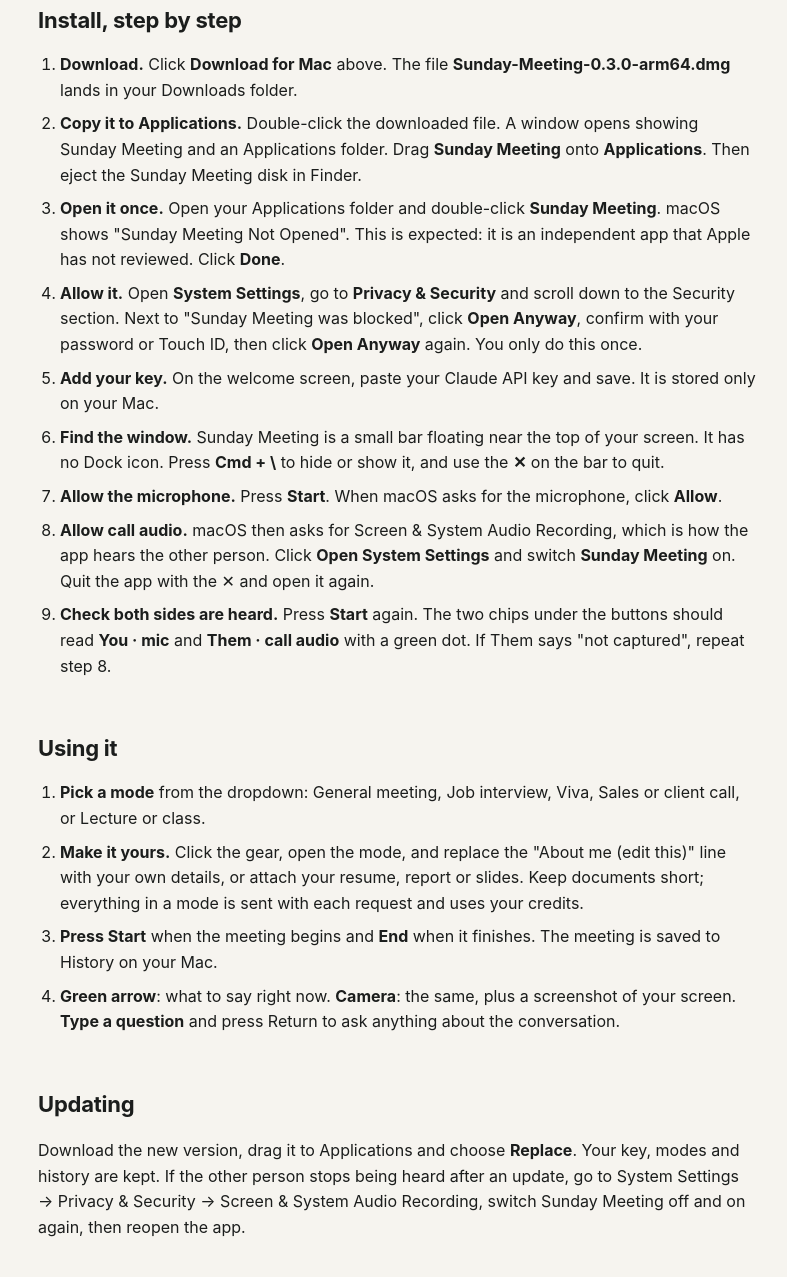
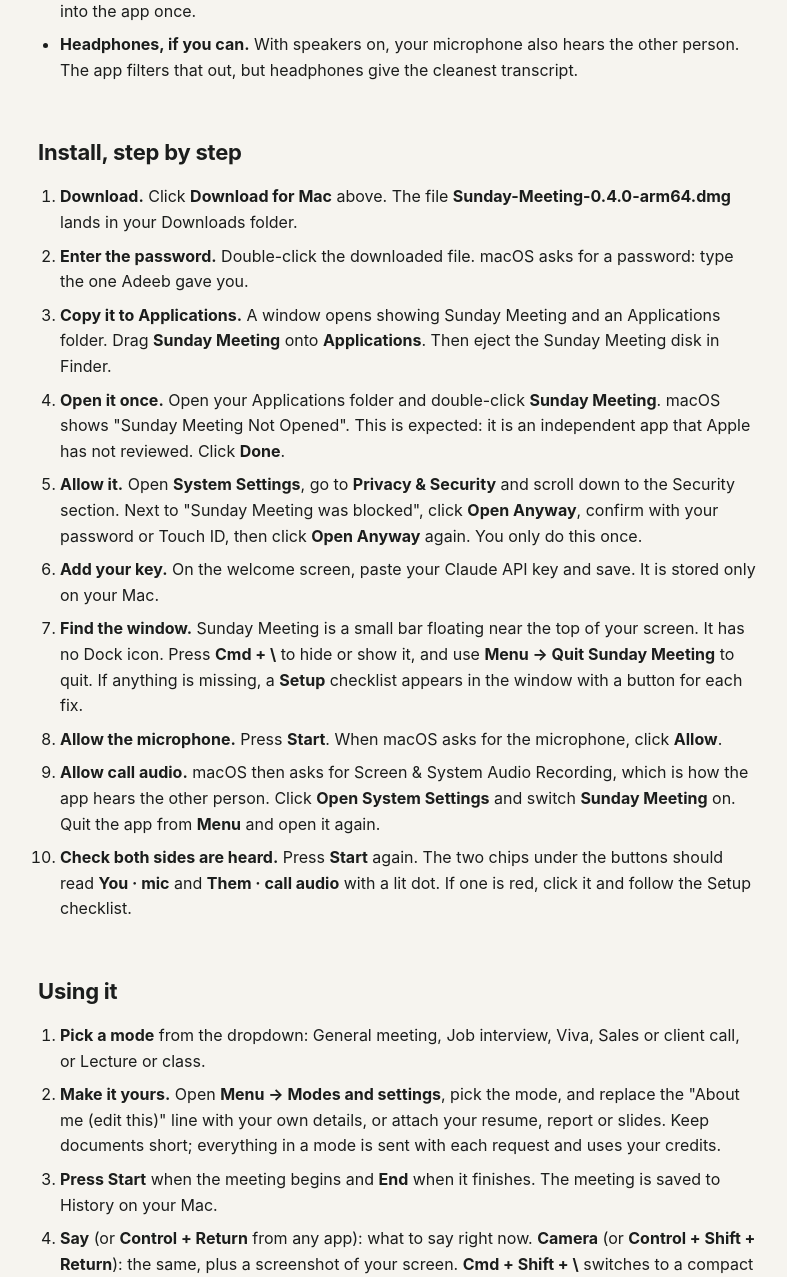
Before and after one commit to adeebkm/sunday-meeting-download, a plain HTML site: page index.html in a window 1280 px wide. Shown: the part 1483-2760 px from the top of the page, without its empty margins (242-1029 px from the left). Drawn offline with Linux system fonts and the light colour scheme.

Commit message:
Download page: version 0.4.0, password-protected download, new interface

```diff
--- a/index.html
+++ b/index.html
@@ -38,13 +38,14 @@
   <h1>Sunday Meeting</h1>
   <p class="lede">A small floating window that listens to your meeting, shows a live transcript of both sides, and tells you what to say when you ask.</p>
   <p class="why">Adeeb built Sunday Meeting and made it free for students who need a hand in meetings, and to help them prepare for vivas and interviews.</p>
-  <a class="btn" href="https://github.com/adeebkm/sunday-meeting-download/releases/latest/download/Sunday-Meeting-0.3.0-arm64.dmg">Download for Mac</a>
-  <p class="req">Version 0.3.0 · about 205 MB · needs a Mac with Apple Silicon and your own Claude API key</p>
+  <a class="btn" href="https://github.com/adeebkm/sunday-meeting-download/releases/latest/download/Sunday-Meeting-0.4.0-arm64.dmg">Download for Mac</a>
+  <p class="req"><b>The download is password protected for now.</b> Ask Adeeb for the password; macOS asks for it when you open the file.</p>
+  <p class="req">Version 0.4.0 · about 220 MB · password needed to open · needs a Mac with Apple Silicon and your own Claude API key</p>
 
   <h2>What it does</h2>
   <div class="grid">
     <div class="card"><b>Hears both sides</b><span>Your microphone and the call audio are transcribed on your Mac, labelled You and Them.</span></div>
-    <div class="card"><b>What to say</b><span>Press the green arrow for a reply in your voice. Make it shorter, longer, or try a different example.</span></div>
+    <div class="card"><b>What to say</b><span>Press Say, or Control+Return from any app, for a reply in your voice on a large cue card that follows along as you speak.</span></div>
     <div class="card"><b>Ask anything</b><span>Type a question about the conversation, ask follow-ups, or get a summary with action items.</span></div>
     <div class="card"><b>Modes</b><span>Starts with modes for meetings, interviews, vivas, sales calls and classes. Add your own notes and documents.</span></div>
     <div class="card"><b>Screenshot button</b><span>Press the camera to send what is on your screen with the question, for slides, diagrams, code and problems.</span></div>
@@ -61,23 +62,24 @@
 
   <h2>Install, step by step</h2>
   <ol>
-    <li><b>Download.</b> Click <b>Download for Mac</b> above. The file <b>Sunday-Meeting-0.3.0-arm64.dmg</b> lands in your Downloads folder.</li>
-    <li><b>Copy it to Applications.</b> Double-click the downloaded file. A window opens showing Sunday Meeting and an Applications folder. Drag <b>Sunday Meeting</b> onto <b>Applications</b>. Then eject the Sunday Meeting disk in Finder.</li>
+    <li><b>Download.</b> Click <b>Download for Mac</b> above. The file <b>Sunday-Meeting-0.4.0-arm64.dmg</b> lands in your Downloads folder.</li>
+    <li><b>Enter the password.</b> Double-click the downloaded file. macOS asks for a password: type the one Adeeb gave you.</li>
+    <li><b>Copy it to Applications.</b> A window opens showing Sunday Meeting and an Applications folder. Drag <b>Sunday Meeting</b> onto <b>Applications</b>. Then eject the Sunday Meeting disk in Finder.</li>
     <li><b>Open it once.</b> Open your Applications folder and double-click <b>Sunday Meeting</b>. macOS shows "Sunday Meeting Not Opened". This is expected: it is an independent app that Apple has not reviewed. Click <b>Done</b>.</li>
     <li><b>Allow it.</b> Open <b>System Settings</b>, go to <b>Privacy &amp; Security</b> and scroll down to the Security section. Next to "Sunday Meeting was blocked", click <b>Open Anyway</b>, confirm with your password or Touch ID, then click <b>Open Anyway</b> again. You only do this once.</li>
     <li><b>Add your key.</b> On the welcome screen, paste your Claude API key and save. It is stored only on your Mac.</li>
-    <li><b>Find the window.</b> Sunday Meeting is a small bar floating near the top of your screen. It has no Dock icon. Press <b>Cmd + \</b> to hide or show it, and use the <b>✕</b> on the bar to quit.</li>
+    <li><b>Find the window.</b> Sunday Meeting is a small bar floating near the top of your screen. It has no Dock icon. Press <b>Cmd + \</b> to hide or show it, and use <b>Menu → Quit Sunday Meeting</b> to quit. If anything is missing, a <b>Setup</b> checklist appears in the window with a button for each fix.</li>
     <li><b>Allow the microphone.</b> Press <b>Start</b>. When macOS asks for the microphone, click <b>Allow</b>.</li>
-    <li><b>Allow call audio.</b> macOS then asks for Screen &amp; System Audio Recording, which is how the app hears the other person. Click <b>Open System Settings</b> and switch <b>Sunday Meeting</b> on. Quit the app with the ✕ and open it again.</li>
-    <li><b>Check both sides are heard.</b> Press <b>Start</b> again. The two chips under the buttons should read <b>You · mic</b> and <b>Them · call audio</b> with a green dot. If Them says "not captured", repeat step 8.</li>
+    <li><b>Allow call audio.</b> macOS then asks for Screen &amp; System Audio Recording, which is how the app hears the other person. Click <b>Open System Settings</b> and switch <b>Sunday Meeting</b> on. Quit the app from <b>Menu</b> and open it again.</li>
+    <li><b>Check both sides are heard.</b> Press <b>Start</b> again. The two chips under the buttons should read <b>You · mic</b> and <b>Them · call audio</b> with a lit dot. If one is red, click it and follow the Setup checklist.</li>
   </ol>
 
   <h2>Using it</h2>
   <ol>
     <li><b>Pick a mode</b> from the dropdown: General meeting, Job interview, Viva, Sales or client call, or Lecture or class.</li>
-    <li><b>Make it yours.</b> Click the gear, open the mode, and replace the "About me (edit this)" line with your own details, or attach your resume, report or slides. Keep documents short; everything in a mode is sent with each request and uses your credits.</li>
+    <li><b>Make it yours.</b> Open <b>Menu → Modes and settings</b>, pick the mode, and replace the "About me (edit this)" line with your own details, or attach your resume, report or slides. Keep documents short; everything in a mode is sent with each request and uses your credits.</li>
     <li><b>Press Start</b> when the meeting begins and <b>End</b> when it finishes. The meeting is saved to History on your Mac.</li>
-    <li><b>Green arrow</b>: what to say right now. <b>Camera</b>: the same, plus a screenshot of your screen. <b>Type a question</b> and press Return to ask anything about the conversation.</li>
+    <li><b>Say</b> (or <b>Control + Return</b> from any app): what to say right now. <b>Camera</b> (or <b>Control + Shift + Return</b>): the same, plus a screenshot of your screen. <b>Cmd + Shift + \</b> switches to a compact window that shows only what to say. <b>Type a question</b> and press Return to ask anything about the conversation.</li>
   </ol>
 
   <h2>Updating</h2>
```
